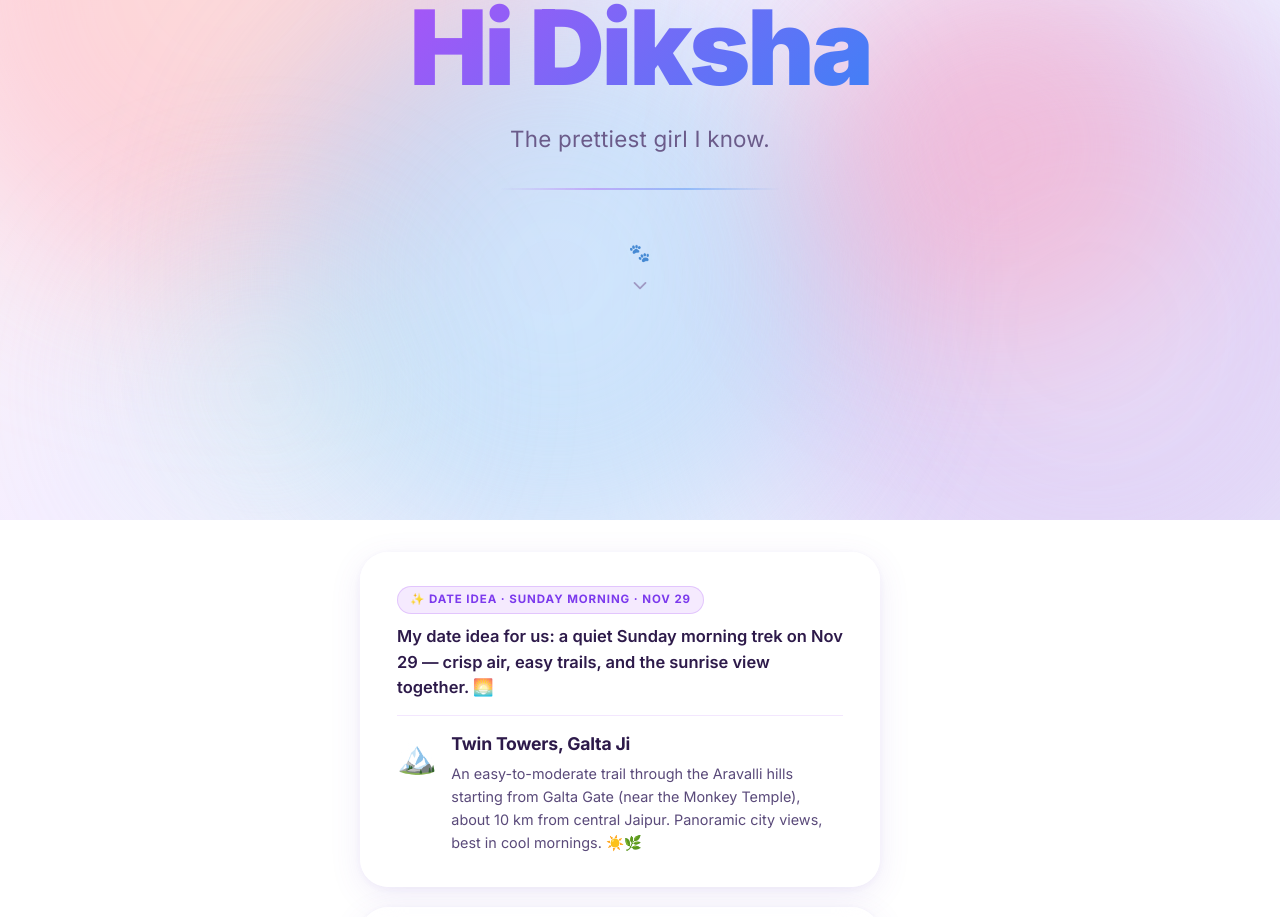
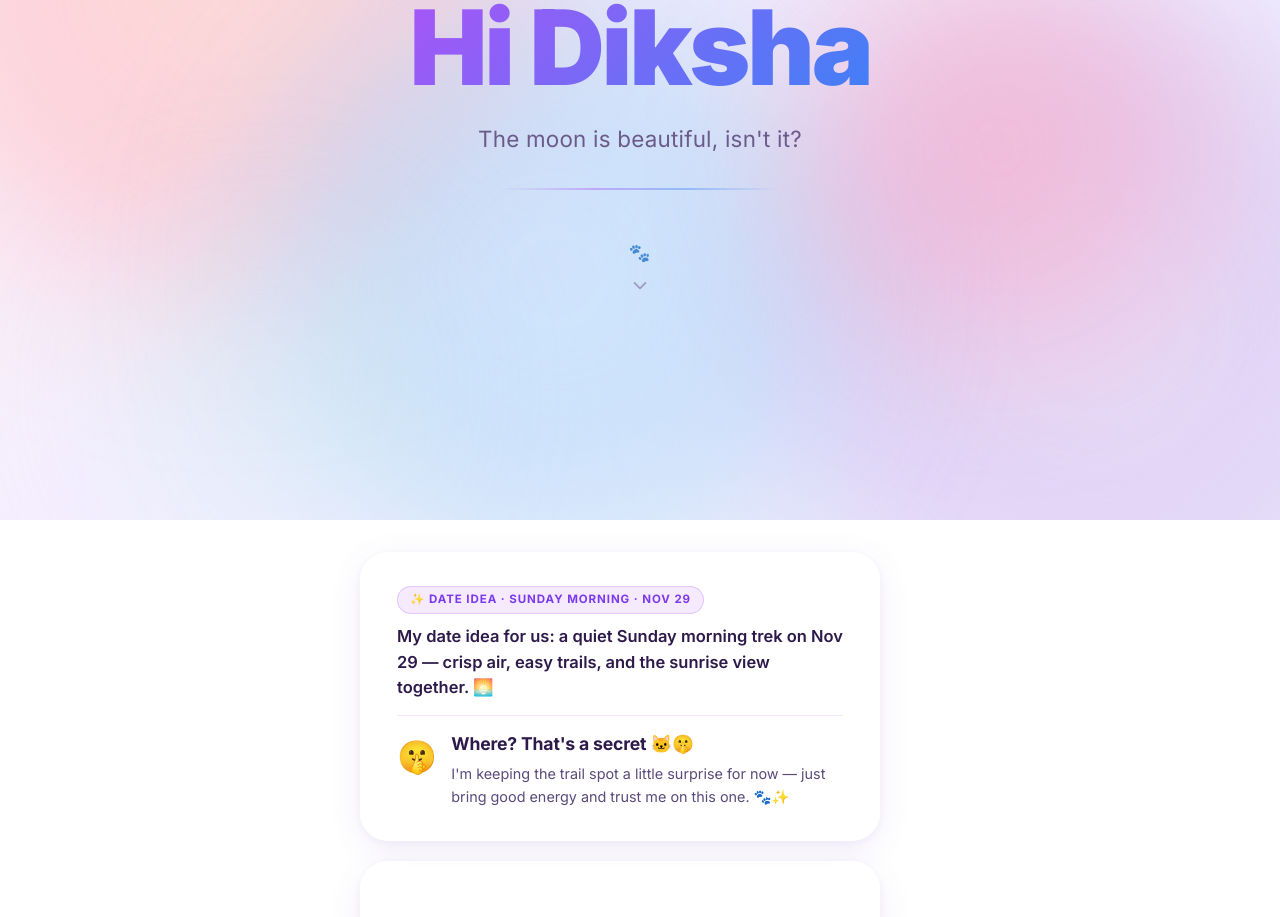
Before and after one commit to mahanshstarktech/diksha, a React (Vite) app: page / in a window 1280 px wide. Shown: the part 280-1197 px from the top of the page. Built offline with nearby package versions, Linux system fonts and the light colour scheme; no server answers.

Commit message:
Update copy: moon line, secret location, and light lines

```diff
--- a/src/lib/stateTypes.ts
+++ b/src/lib/stateTypes.ts
@@ -26,7 +26,7 @@ export type CatMood =
 
 export const TREK_DATE_LABEL = 'Sunday, Nov 29';
 export const TREK_TIME_LABEL = 'Sunday Morning · Nov 29';
-export const TREK_LOCATION = 'Twin Towers, Galta Ji';
+export const TREK_LOCATION = 'Somewhere secret 🐱🤫';
 
 export interface AppState {
   phase: Phase;
--- a/src/sections/AskSection.tsx
+++ b/src/sections/AskSection.tsx
@@ -3,7 +3,7 @@ import { motion, AnimatePresence } from 'framer-motion';
 import { CatCharacter } from '../components/CatCharacter';
 import { PawButton } from '../components/PawButton';
 import { GlassCard } from '../components/GlassCard';
-import { ASK_STAGES, TREK_LOCATION, TREK_TIME_LABEL } from '../lib/stateTypes';
+import { ASK_STAGES, TREK_TIME_LABEL } from '../lib/stateTypes';
 import type { AppState } from '../lib/stateTypes';
 
 interface AskSectionProps {
@@ -92,7 +92,7 @@ export const AskSection: React.FC<AskSectionProps> = ({
               />
 
               <div style={{ display: 'flex', alignItems: 'flex-start', gap: '0.9rem' }}>
-                <span style={{ fontSize: '2rem', flexShrink: 0, marginTop: 2 }}>🏔️</span>
+                <span style={{ fontSize: '2rem', flexShrink: 0, marginTop: 2 }}>🤫</span>
                 <div>
                   <h2 style={{
                     fontSize: '1.1rem',
@@ -101,16 +101,15 @@ export const AskSection: React.FC<AskSectionProps> = ({
                     marginBottom: '0.3rem',
                     letterSpacing: '-0.01em',
                   }}>
-                    {TREK_LOCATION}
+                    Where? That&apos;s a secret 🐱🤫
                   </h2>
                   <p style={{
                     fontSize: '0.9rem',
                     lineHeight: 1.6,
                     color: '#5a4a7a',
                   }}>
-                    An easy-to-moderate trail through the Aravalli hills starting from
-                    Galta Gate (near the Monkey Temple), about 10 km from central Jaipur.
-                    Panoramic city views, best in cool mornings. ☀️🌿
+                    I&apos;m keeping the trail spot a little surprise for now — just bring
+                    good energy and trust me on this one. 🐾✨
                   </p>
                 </div>
               </div>
--- a/src/sections/CelebrationSection.tsx
+++ b/src/sections/CelebrationSection.tsx
@@ -2,7 +2,7 @@ import { motion } from 'framer-motion';
 import { CatCharacter } from '../components/CatCharacter';
 import { ConfettiEffect } from '../components/ConfettiEffect';
 import { ScrollHint } from '../components/ScrollHint';
-import { TREK_DATE_LABEL, TREK_LOCATION } from '../lib/stateTypes';
+import { TREK_DATE_LABEL } from '../lib/stateTypes';
 
 interface CelebrationSectionProps {
   active: boolean;
@@ -70,7 +70,7 @@ export const CelebrationSection: React.FC<CelebrationSectionProps> = ({
             marginBottom: '2rem',
           }}
         >
-          {TREK_LOCATION} — let&apos;s go make a memory. 🌄🐾
+          The destination&apos;s a little secret for now — let&apos;s go make a memory. 🐱🤫
         </motion.p>
 
         {/* Continue button */}
--- a/src/sections/HeroSection.tsx
+++ b/src/sections/HeroSection.tsx
@@ -54,7 +54,7 @@ export const HeroSection: React.FC<HeroSectionProps> = ({ onScrollHintClick }) =
             lineHeight: 1.55,
           }}
         >
-          The prettiest girl I know.
+          The moon is beautiful, isn&apos;t it?
         </motion.p>
 
         {/* Decorative line */}
--- a/src/sections/SignOffSection.tsx
+++ b/src/sections/SignOffSection.tsx
@@ -95,12 +95,10 @@ export const SignOffSection: React.FC<SignOffSectionProps> = ({
               }}
             >
               <p style={{ marginBottom: '0.7rem' }}>
-                Every adventure is better with you.
+                Why explain the light?
               </p>
               <p style={{ marginBottom: '0.7rem' }}>
-                I can already picture us at the top,
-                <br />
-                looking at the city together. 🌄
+                It simply falls.
               </p>
               <p style={{ fontWeight: 600, color: '#4a2d7a' }}>
                 Thank you for saying yes.
```
